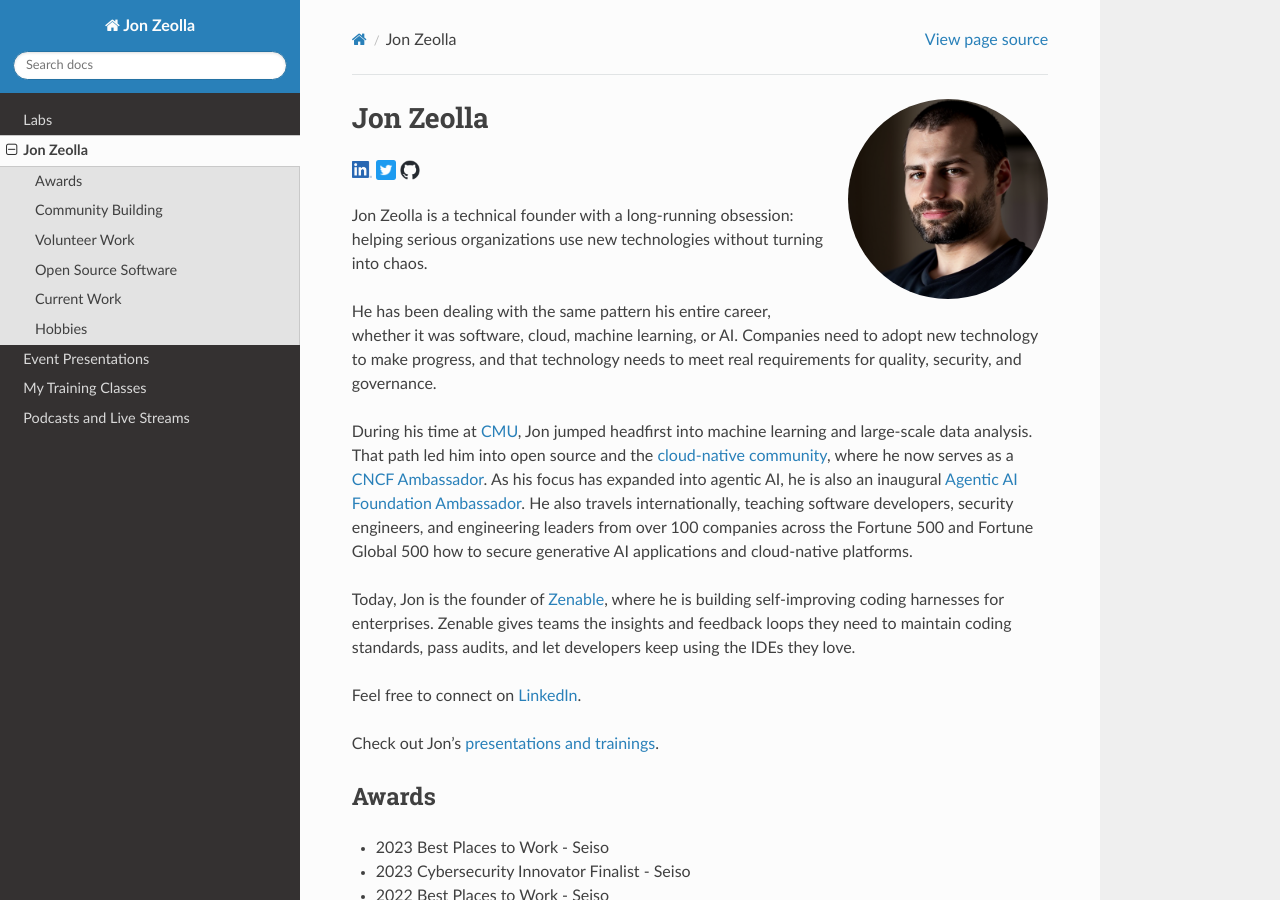
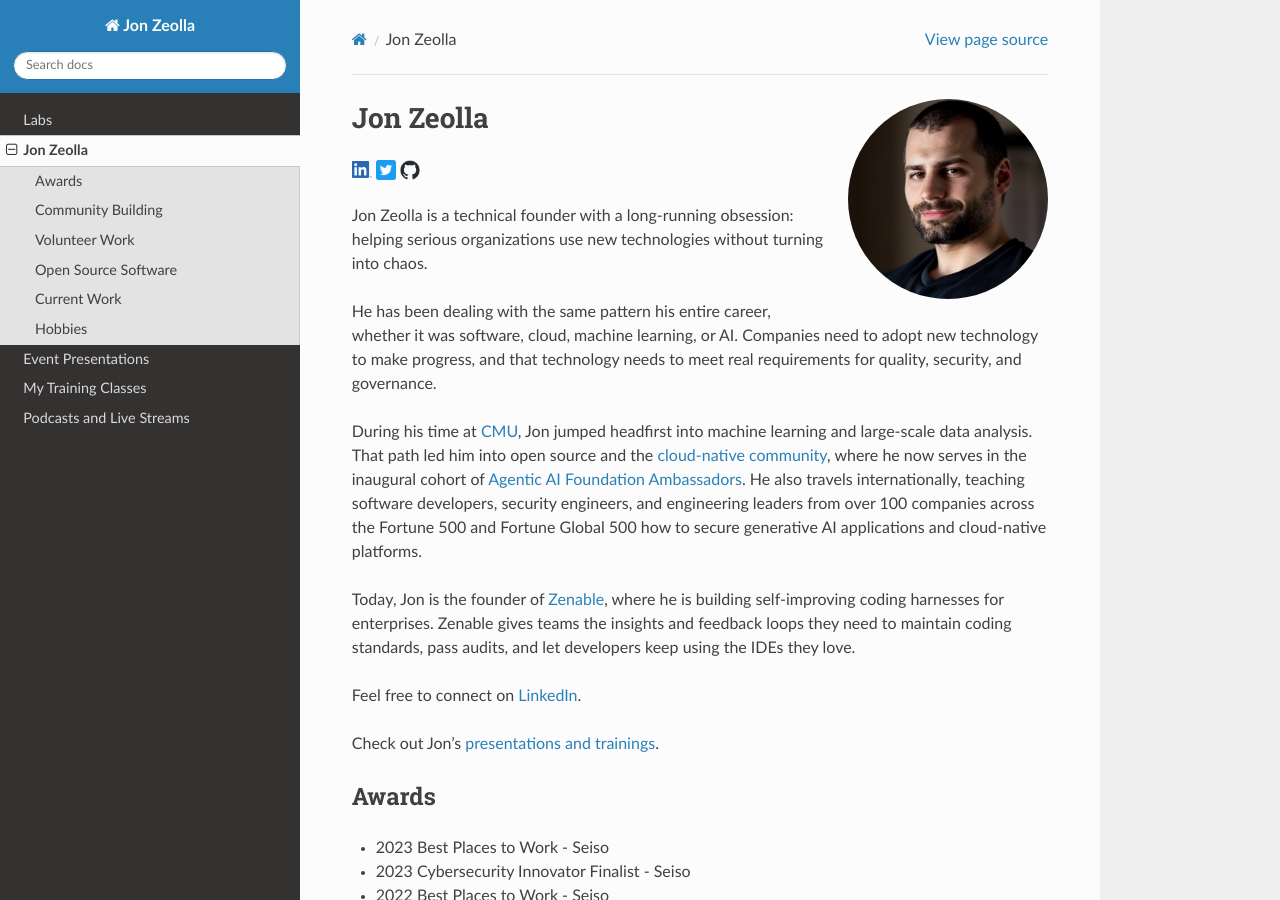
Before and after one commit to JonZeolla/JonZeolla.github.io, a Sphinx documentation site: the page built from docs/about-me.md, in a window 1280 px wide and 900 px high. Built offline with Sphinx 7.4.7 and the Read the Docs theme 3.1.0, drawn with Linux system fonts in a browser that asks for light colours.

Commit message:
chore: revise bio to inaugural AAIF Ambassador cohort
Co-Authored-By: Claude Opus 4.8 (1M context) <noreply@anthropic.com>

```diff
--- a/docs/about-me.md
+++ b/docs/about-me.md
@@ -37,8 +37,8 @@ He has been dealing with the same pattern his entire career, whether it was soft
 make progress, and that technology needs to meet real requirements for quality, security, and governance.
 
 During his time at [CMU](https://www.cmu.edu/), Jon jumped headfirst into machine learning and large-scale data analysis. That path led him into open source and
-the [cloud-native community](https://www.cncf.io/), where he now serves as a [CNCF Ambassador](https://www.cncf.io/people/ambassadors/?p=jon-zeolla). As his focus
-has expanded into agentic AI, he is also an inaugural [Agentic AI Foundation Ambassador](https://aaif.io/ambassadors/#list). He also
+the [cloud-native community](https://www.cncf.io/), where he now serves in the inaugural cohort of [Agentic AI Foundation
+Ambassadors](https://aaif.io/ambassadors/#list). He also
 travels internationally, teaching software developers, security engineers, and engineering leaders from over 100 companies across the Fortune 500 and Fortune
 Global 500 how to secure generative AI applications and cloud-native platforms.
 
```
